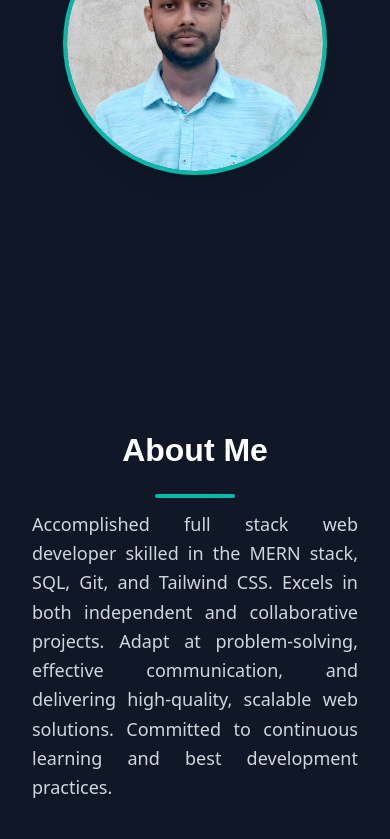
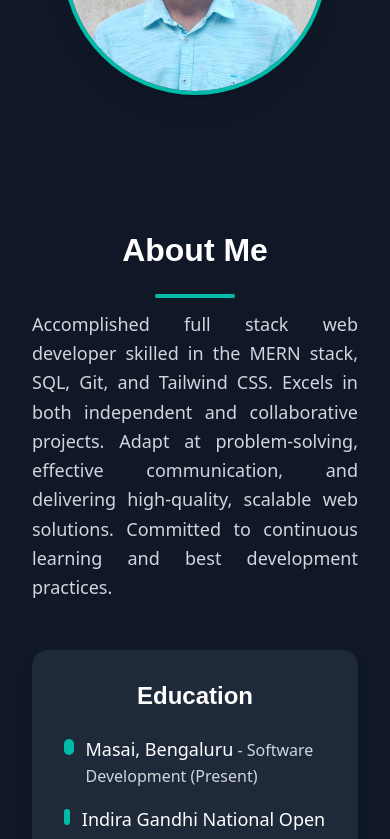
Before and after one commit to ksaurabh252/saurabhKumar_Portfolio, a React (Vite) app: page / in a window 390 px wide. Shown: the part 840-1679 px from the top of the page. Built offline with nearby package versions, Linux system fonts and the light colour scheme.

Commit message:
Adjust section padding for desktop and mobile for improved layout spacing.

```diff
--- a/src/index.css
+++ b/src/index.css
@@ -43,7 +43,7 @@ section {
 }
 
 section:not(:first-child) {
-  padding-top: 100px;
+  padding-top: 80px;
 }
 
 /* Section title divider */
@@ -109,7 +109,7 @@ h3 {
    ========================= */
 @media (max-width: 768px) {
   section {
-    padding: 60px 0;
+    padding: 20px 0;
     scroll-margin-top: 60px;
   }
 
```
